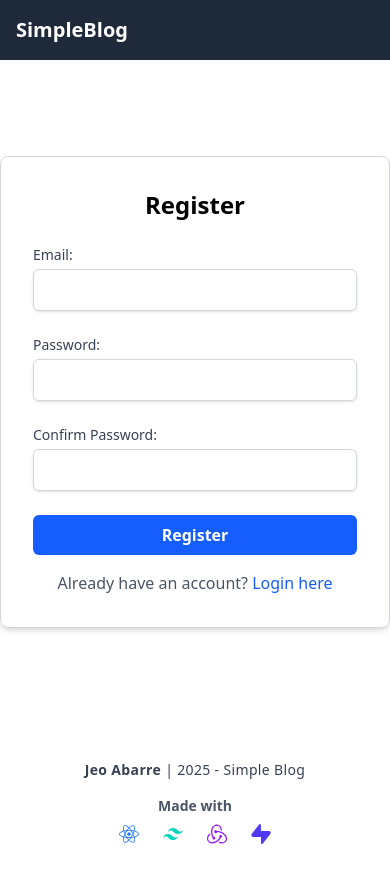
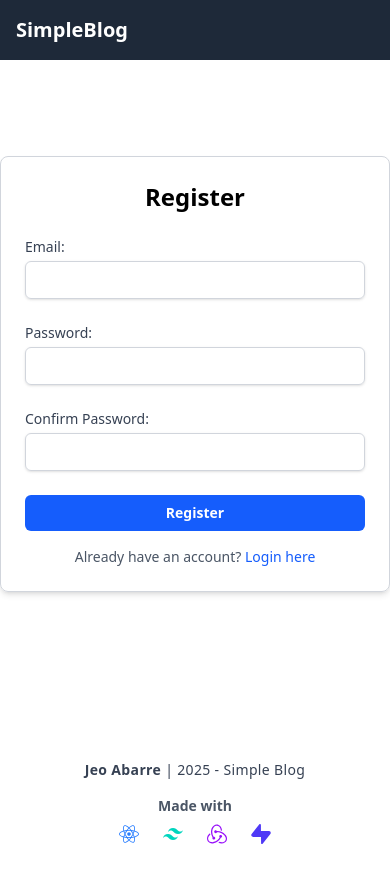
Before and after one commit to J10-A8ARR3/SimpleBlog, a React (Vite) app: page /register in a window 390 px wide. Built offline with nearby package versions, Linux system fonts and the light colour scheme.

Commit message:
detailing

```diff
--- a/src/pages/Login.tsx
+++ b/src/pages/Login.tsx
@@ -30,12 +30,12 @@ const Login: React.FC<LoginProps> = ({ onLogin }) => {
   };
 
   return (
-    <div className="max-w-md mx-auto mt-20 p-8 border border-gray-300 rounded-lg shadow-md">
-      <h2 className="text-2xl font-semibold mb-6 text-center">Login</h2>
+    <div className="max-w-md mx-auto mt-20 p-6 sm:p-8 border border-gray-300 rounded-lg shadow-md">
+      <h2 className="text-2xl font-semibold mb-6 text-center sm:text-left">Login</h2>
 
       {/* Error Message */}
       {errorMsg && (
-        <div className="mb-4 p-3 bg-red-100 text-red-700 border border-red-400 rounded relative">
+        <div className="mb-4 p-3 bg-red-100 text-red-700 border border-red-400 rounded relative text-sm sm:text-base">
           {errorMsg}
           <button
             onClick={() => setErrorMsg(null)}
@@ -49,7 +49,9 @@ const Login: React.FC<LoginProps> = ({ onLogin }) => {
 
       <form onSubmit={handleLogin} className="space-y-6">
         <div>
-          <label htmlFor="email" className="block text-sm font-medium text-gray-700">Email:</label>
+          <label htmlFor="email" className="block text-sm font-medium text-gray-700">
+            Email:
+          </label>
           <input
             type="email"
             id="email"
@@ -57,12 +59,14 @@ const Login: React.FC<LoginProps> = ({ onLogin }) => {
             onChange={(e) => setEmail(e.target.value)}
             required
             className="mt-1 block w-full px-3 py-2 border border-gray-300 rounded-md shadow-sm
-                       placeholder-gray-400 focus:outline-none focus:ring-2 focus:ring-blue-500 focus:border-blue-500"
+                       placeholder-gray-400 focus:outline-none focus:ring-2 focus:ring-blue-500 focus:border-blue-500 text-sm sm:text-base"
           />
         </div>
 
         <div>
-          <label htmlFor="password" className="block text-sm font-medium text-gray-700">Password:</label>
+          <label htmlFor="password" className="block text-sm font-medium text-gray-700">
+            Password:
+          </label>
           <input
             type="password"
             id="password"
@@ -70,19 +74,19 @@ const Login: React.FC<LoginProps> = ({ onLogin }) => {
             onChange={(e) => setPassword(e.target.value)}
             required
             className="mt-1 block w-full px-3 py-2 border border-gray-300 rounded-md shadow-sm
-                       placeholder-gray-400 focus:outline-none focus:ring-2 focus:ring-blue-500 focus:border-blue-500"
+                       placeholder-gray-400 focus:outline-none focus:ring-2 focus:ring-blue-500 focus:border-blue-500 text-sm sm:text-base"
           />
         </div>
 
         <button
           type="submit"
-          className="w-full py-2 px-4 bg-blue-600 text-white font-semibold rounded-md hover:bg-blue-700 transition"
+          className="w-full py-2 px-4 bg-blue-600 text-white font-semibold rounded-md hover:bg-blue-700 transition text-sm sm:text-base"
         >
           Login
         </button>
       </form>
 
-      <p className="mt-4 text-center text-gray-600">
+      <p className="mt-4 text-center text-gray-600 text-sm sm:text-base">
         Don't have an account?{' '}
         <Link to="/register" className="text-blue-600 hover:underline">
           Sign up here
--- a/src/pages/Register.tsx
+++ b/src/pages/Register.tsx
@@ -1,5 +1,5 @@
 import React, { useState } from 'react';
-import { useNavigate } from 'react-router-dom';
+import { useNavigate, Link } from 'react-router-dom';
 import { supabase } from '../lib/supabaseClient';
 import Popup from '../components/Popup';
 
@@ -32,16 +32,18 @@ const Register: React.FC = () => {
 
   const handleClosePopup = () => {
     setPopupMessage(null);
-    navigate('/login');  // Redirect to login page after popup closes
+    navigate('/login'); // Redirect to login page after popup closes
   };
 
   return (
-    <div className="max-w-md mx-auto mt-20 p-8 border border-gray-300 rounded-lg shadow-md">
-      <h2 className="text-2xl font-semibold mb-6 text-center">Register</h2>
+    <div className="max-w-md mx-auto mt-20 p-6 sm:p-8 border border-gray-300 rounded-lg shadow-md">
+      <h2 className="text-2xl font-semibold mb-6 text-center sm:text-left">Register</h2>
       <form onSubmit={handleRegister} className="space-y-6">
         {/* Email input */}
         <div>
-          <label htmlFor="email" className="block text-sm font-medium text-gray-700">Email:</label>
+          <label htmlFor="email" className="block text-sm font-medium text-gray-700">
+            Email:
+          </label>
           <input
             type="email"
             id="email"
@@ -49,13 +51,15 @@ const Register: React.FC = () => {
             onChange={(e) => setEmail(e.target.value)}
             required
             className="mt-1 block w-full px-3 py-2 border border-gray-300 rounded-md shadow-sm
-                       placeholder-gray-400 focus:outline-none focus:ring-2 focus:ring-blue-500 focus:border-blue-500"
+                       placeholder-gray-400 focus:outline-none focus:ring-2 focus:ring-blue-500 focus:border-blue-500 text-sm sm:text-base"
           />
         </div>
 
         {/* Password input */}
         <div>
-          <label htmlFor="password" className="block text-sm font-medium text-gray-700">Password:</label>
+          <label htmlFor="password" className="block text-sm font-medium text-gray-700">
+            Password:
+          </label>
           <input
             type="password"
             id="password"
@@ -63,13 +67,15 @@ const Register: React.FC = () => {
             onChange={(e) => setPassword(e.target.value)}
             required
             className="mt-1 block w-full px-3 py-2 border border-gray-300 rounded-md shadow-sm
-                       placeholder-gray-400 focus:outline-none focus:ring-2 focus:ring-blue-500 focus:border-blue-500"
+                       placeholder-gray-400 focus:outline-none focus:ring-2 focus:ring-blue-500 focus:border-blue-500 text-sm sm:text-base"
           />
         </div>
 
         {/* Confirm Password input */}
         <div>
-          <label htmlFor="confirmPassword" className="block text-sm font-medium text-gray-700">Confirm Password:</label>
+          <label htmlFor="confirmPassword" className="block text-sm font-medium text-gray-700">
+            Confirm Password:
+          </label>
           <input
             type="password"
             id="confirmPassword"
@@ -77,23 +83,23 @@ const Register: React.FC = () => {
             onChange={(e) => setConfirmPassword(e.target.value)}
             required
             className="mt-1 block w-full px-3 py-2 border border-gray-300 rounded-md shadow-sm
-                       placeholder-gray-400 focus:outline-none focus:ring-2 focus:ring-blue-500 focus:border-blue-500"
+                       placeholder-gray-400 focus:outline-none focus:ring-2 focus:ring-blue-500 focus:border-blue-500 text-sm sm:text-base"
           />
         </div>
 
         <button
           type="submit"
-          className="w-full py-2 px-4 bg-blue-600 text-white font-semibold rounded-md hover:bg-blue-700 transition"
+          className="w-full py-2 px-4 bg-blue-600 text-white font-semibold rounded-md hover:bg-blue-700 transition text-sm sm:text-base"
         >
           Register
         </button>
       </form>
 
-      <p className="mt-4 text-center text-gray-600">
+      <p className="mt-4 text-center text-gray-600 text-sm sm:text-base">
         Already have an account?{' '}
-        <a href="/login" className="text-blue-600 hover:underline">
+        <Link to="/login" className="text-blue-600 hover:underline">
           Login here
-        </a>
+        </Link>
       </p>
 
       {/* Render popup if there's a message */}
```
